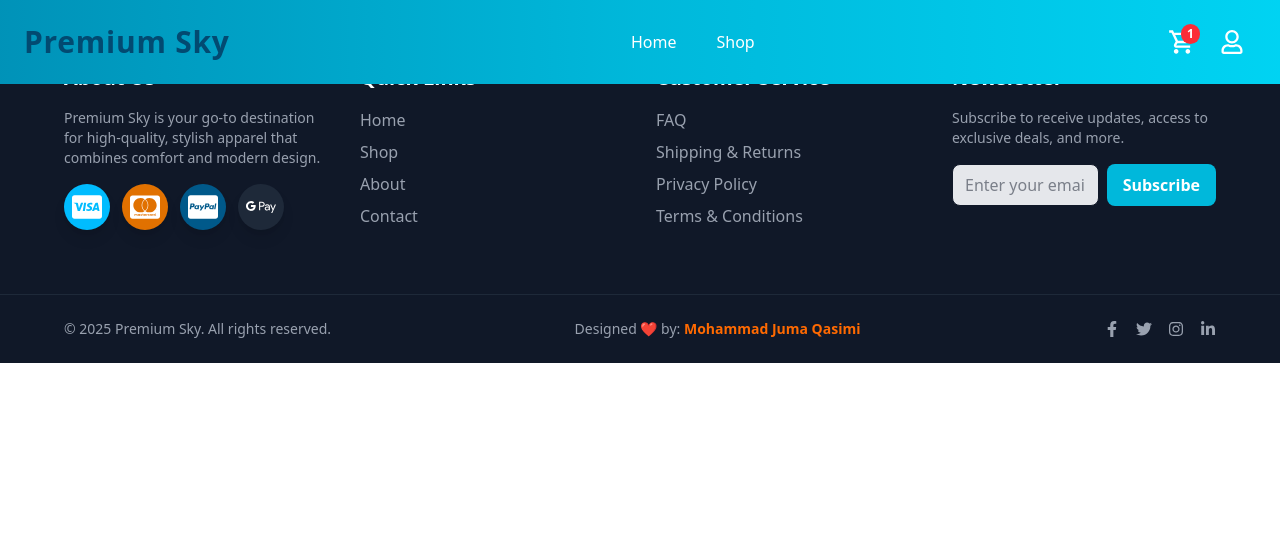
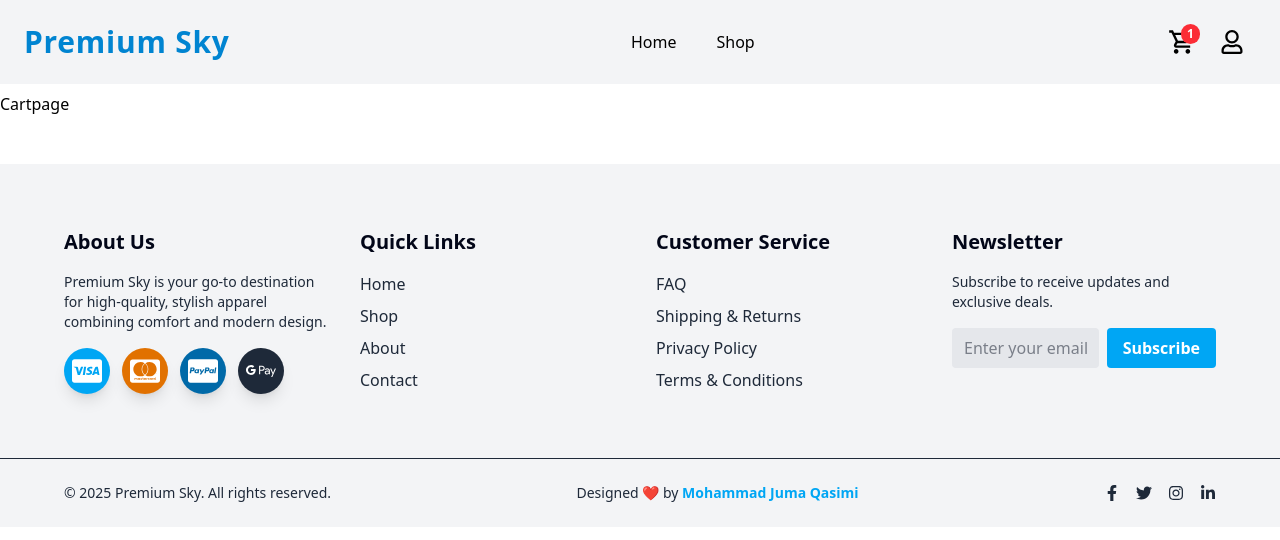
Before and after one commit to JumaQasimiM/onlinemark, a React (Vite) app: page /cart in a window 1280 px wide. Shown: the top 540 px of the page. Built offline with nearby package versions, Linux system fonts and the light colour scheme.

Commit message:
create creategory filter

```diff
--- a/src/App.jsx
+++ b/src/App.jsx
@@ -10,6 +10,7 @@ import { Products } from "./pages/Products";
 import { ProductDetail } from "./pages/productsDetails";
 
 import { BrowserRouter, Routes, Route } from "react-router-dom";
+import { Cart } from "./pages/Cart";
 
 function App() {
   return (
@@ -38,6 +39,7 @@ function App() {
           <Route path="/" element={<Home />} />
           <Route path="/products" element={<Products />} />
           <Route path="/products/:id" element={<ProductDetail />} />
+          <Route path="/cart" element={<Cart />} />
         </Routes>
 
         <Footer />
--- a/src/apis/ProductsApi.js
+++ b/src/apis/ProductsApi.js
@@ -21,3 +21,14 @@ export const usePopularProducts = () => {
   const popular = data.filter((product) => product.rating?.rate >= 4.5);
   return { data: popular, error, loading };
 };
+
+export const useProductCategories = () =>
+  useFetch(`${Api_Url}/products/categories`);
+
+// // discount
+// const discounted = products.filter((p) => p.price < 50);
+
+// // newProducts
+// const newProducts = products.filter(
+//   (p) => new Date(p.createdAt) > new Date("2025-01-01")
+// );
--- a/src/components/Footer.jsx
+++ b/src/components/Footer.jsx
@@ -1,7 +1,8 @@
 import { useState } from "react";
 import { motion } from "framer-motion";
+import { toast } from "react-toastify";
 
-// icons
+// Icons
 import {
   FaFacebookF,
   FaTwitter,
@@ -13,17 +14,15 @@ import {
 } from "react-icons/fa";
 import { SiGooglepay } from "react-icons/si";
 
-// tosify
-import { toast } from "react-toastify";
 export const Footer = () => {
   const [email, setEmail] = useState("");
   const [error, setError] = useState("");
 
-  // handle subscrib
+  // Newsletter subscription handler
   const Subscribe = () => {
     const emailReg = /^[^\s@]+@[^\s@]+\.[^\s@]+$/;
 
-    if (email === "" || email.length < 6) {
+    if (!email || email.length < 6) {
       setError("Enter a valid email!");
       return;
     }
@@ -38,25 +37,30 @@ export const Footer = () => {
     toast.success("Thank you for subscribing!");
   };
 
+  // Payment icons data
+  const paymentIcons = [
+    { icon: FaCcVisa, bg: "bg-sky-500" },
+    { icon: FaCcMastercard, bg: "bg-amber-600" },
+    { icon: FaCcPaypal, bg: "bg-sky-700" },
+    { icon: SiGooglepay, bg: "bg-gray-800" },
+  ];
+
+  // Social icons
+  const socialIcons = [FaFacebookF, FaTwitter, FaInstagram, FaLinkedinIn];
+
   return (
-    <footer className="bg-gray-900 text-gray-200 relative z-10">
+    <footer className="bg-gray-100 text-slate-900 relative z-10">
       {/* Top Section */}
       <div className="max-w-7xl mx-auto px-6 md:px-16 py-16 grid grid-cols-1 sm:grid-cols-2 md:grid-cols-4 gap-8">
         {/* About */}
         <div className="space-y-4">
-          <h3 className="text-xl font-bold text-white">About Us</h3>
-          <p className="text-gray-400 text-sm">
+          <h3 className="text-xl font-bold text-slate-950">About Us</h3>
+          <p className="text-gray-800 text-sm">
             Premium Sky is your go-to destination for high-quality, stylish
-            apparel that combines comfort and modern design.
+            apparel combining comfort and modern design.
           </p>
           <div className="flex items-center gap-3">
-            {/** Payment Icons **/}
-            {[
-              { icon: FaCcVisa, bg: "bg-sky-400" },
-              { icon: FaCcMastercard, bg: "bg-amber-600" },
-              { icon: FaCcPaypal, bg: "bg-sky-800" },
-              { icon: SiGooglepay, bg: "bg-gray-800" },
-            ].map(({ icon: Icon, bg }, idx) => (
+            {paymentIcons.map(({ icon: Icon, bg }, idx) => (
               <motion.div
                 key={idx}
                 whileHover={{ scale: 1.2 }}
@@ -71,12 +75,12 @@ export const Footer = () => {
 
         {/* Quick Links */}
         <div className="space-y-4">
-          <h3 className="text-xl font-bold text-white">Quick Links</h3>
-          <ul className="space-y-2 text-gray-400">
+          <h3 className="text-xl font-bold text-slate-950">Quick Links</h3>
+          <ul className="space-y-2 text-gray-800">
             {["Home", "Shop", "About", "Contact"].map((link, idx) => (
               <li
                 key={idx}
-                className="hover:text-white transition cursor-pointer"
+                className="hover:text-sky-500 transition cursor-pointer"
               >
                 {link}
               </li>
@@ -86,8 +90,8 @@ export const Footer = () => {
 
         {/* Customer Service */}
         <div className="space-y-4">
-          <h3 className="text-xl font-bold text-white">Customer Service</h3>
-          <ul className="space-y-2 text-gray-400">
+          <h3 className="text-xl font-bold text-slate-950">Customer Service</h3>
+          <ul className="space-y-2 text-gray-800">
             {[
               "FAQ",
               "Shipping & Returns",
@@ -96,7 +100,7 @@ export const Footer = () => {
             ].map((item, idx) => (
               <li
                 key={idx}
-                className="hover:text-white transition cursor-pointer"
+                className="hover:text-sky-500 transition cursor-pointer"
               >
                 {item}
               </li>
@@ -106,24 +110,24 @@ export const Footer = () => {
 
         {/* Newsletter */}
         <div className="space-y-4">
-          <h3 className="text-xl font-bold text-white">Newsletter</h3>
-          <p className="text-gray-400 text-sm">
-            Subscribe to receive updates, access to exclusive deals, and more.
+          <h3 className="text-xl font-bold text-slate-950">Newsletter</h3>
+          <p className="text-gray-800 text-sm">
+            Subscribe to receive updates and exclusive deals.
           </p>
 
-          {/* show error */}
-          {error && <p className="text-red-700 font-semibold my-2">{error}</p>}
+          {error && <p className="text-red-600 font-semibold">{error}</p>}
+
           <div className="flex gap-2">
             <input
               value={email}
               onChange={(e) => setEmail(e.target.value)}
               type="email"
               placeholder="Enter your email"
-              className="w-full px-3 py-2 rounded-lg border focus:outline-none focus:ring-2 focus:ring-cyan-500 bg-gray-200 text-gray-900"
+              className="w-full px-3 py-2 rounded focus:outline-none focus:ring-2 focus:ring-sky-500 bg-gray-200 text-gray-900"
             />
             <button
               onClick={Subscribe}
-              className="bg-cyan-500 hover:bg-cyan-600 transition px-4 py-2 rounded-lg text-white font-bold"
+              className="bg-sky-500 hover:bg-sky-600 transition px-4 py-2 rounded text-white font-bold"
             >
               Subscribe
             </button>
@@ -133,30 +137,27 @@ export const Footer = () => {
 
       {/* Bottom Section */}
       <div className="border-t border-gray-800 py-6 flex flex-col sm:flex-row justify-between items-center px-6 md:px-16 gap-4">
-        <p className="text-gray-400 text-sm">
+        <p className="text-gray-800 text-sm">
           &copy; 2025 Premium Sky. All rights reserved.
         </p>
 
-        <p className="text-gray-400 text-sm px-2">
-          Designed ❤️ by:{" "}
-          <span className="font-semibold text-orange-500">
+        <p className="text-gray-800 text-sm px-2">
+          Designed ❤️ by{" "}
+          <span className="font-semibold text-sky-500">
             Mohammad Juma Qasimi
           </span>
         </p>
 
-        {/* Social Icons */}
         <div className="flex gap-4">
-          {[FaFacebookF, FaTwitter, FaInstagram, FaLinkedinIn].map(
-            (Icon, idx) => (
+          {socialIcons.map((Icon, idx) => (
             <motion.a
               key={idx}
               href="#"
-                className="text-gray-400 hover:text-white transition transform hover:scale-110"
+              className="text-gray-800 hover:text-sky-500 transition transform hover:scale-110"
             >
               <Icon />
             </motion.a>
-            )
-          )}
+          ))}
         </div>
       </div>
     </footer>
--- a/src/components/Header.jsx
+++ b/src/components/Header.jsx
@@ -2,7 +2,7 @@ import { useEffect, useState } from "react";
 import { MdOutlineShoppingCart } from "react-icons/md";
 import { FaRegUser } from "react-icons/fa";
 import { FaBarsStaggered } from "react-icons/fa6";
-import { NavLink } from "react-router-dom";
+import { Link, NavLink } from "react-router-dom";
 
 export const Header = () => {
   const [isScroll, setIsScroll] = useState(false);
@@ -22,16 +22,12 @@ export const Header = () => {
   return (
     <header
       className={`fixed top-0 left-0 w-full z-50 transition-all duration-300
-        ${
-          isScroll
-            ? "bg-gradient-to-r from-cyan-500 via-cyan-400 to-cyan-300 shadow-lg py-4"
-            : "bg-gradient-to-r from-cyan-600 via-cyan-500 to-cyan-400 py-6"
-        }
+        ${isScroll ? "bg-gray-200 shadow-lg py-4" : "bg-gray-100 py-6"}
       `}
     >
       <div className="max-w-7xl mx-auto flex justify-between items-center px-4 md:px-6">
         {/* Logo */}
-        <div className="text-2xl md:text-3xl font-bold tracking-wide text-sky-900 hover:text-sky-700 transition duration-300">
+        <div className="text-2xl md:text-3xl font-bold tracking-wide text-sky-600 hover:text-sky-700 transition duration-300">
           Premium Sky
         </div>
 
@@ -42,9 +38,9 @@ export const Header = () => {
               <NavLink
                 key={index}
                 to={item.path}
-                className="relative group cursor-pointer text-white hover:text-yellow-300 transition-all duration-300"
+                className="relative group cursor-pointer text-black hover:text-sky-600 transition-all duration-300"
               >
-                <span className="absolute left-1/2 -translate-x-1/2 -bottom-1 w-0 group-hover:w-full h-0.5 bg-yellow-300 transition-all duration-300"></span>
+                <span className="absolute left-1/2 -translate-x-1/2 -bottom-1 w-0 group-hover:w-full h-0.5 bg-sky-300 transition-all duration-300"></span>
                 {item.name}
               </NavLink>
             ))}
@@ -53,14 +49,17 @@ export const Header = () => {
 
         {/* Right Actions */}
         <div className="flex items-center gap-6 font-medium mx-3">
-          <a className="relative text-white hover:text-yellow-300 transition duration-300 cursor-pointer">
+          <Link
+            to="/cart"
+            className="relative text-black hover:text-sky-600 transition duration-300 cursor-pointer"
+          >
             <MdOutlineShoppingCart size={28} />
             <span className="absolute -top-1 -right-1 bg-red-500 text-white text-xs font-bold px-1.5 py-0.5 rounded-full">
               1
             </span>
-          </a>
+          </Link>
 
-          <a className="text-white hover:text-yellow-300 transition duration-300 cursor-pointer">
+          <a className="text-black hover:text-sky-600 transition duration-300 cursor-pointer">
             <FaRegUser size={24} />
           </a>
 
--- /dev/null
+++ b/src/pages/Cart.jsx
@@ -0,0 +1,7 @@
+export const Cart = () => {
+  return (
+    <section className="w-full mt-23 mb-12">
+      <div className="max-w-7xl mx-auto">Cartpage</div>
+    </section>
+  );
+};
```
Also changed, not shown: src/components/Hero.jsx (+36 -19 lines), src/components/PopularProductCard.jsx (+11 -2 lines), src/pages/Products.jsx (+131 -7 lines), src/pages/productsDetails.jsx (+14 -4 lines). Lines whose indentation alone changed are shown as unchanged.
